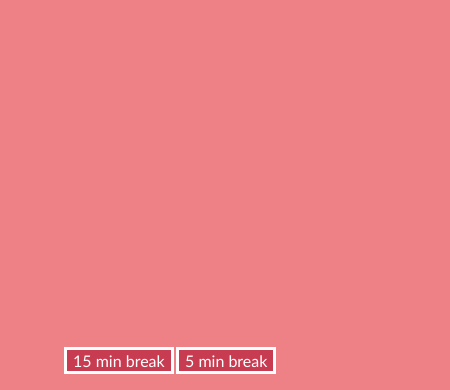
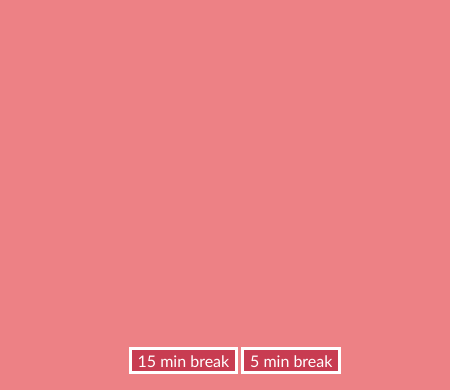
Before and after one commit to Luke-Goodridge/Electron-Pomodoro, an Electron app: page index.html in a window 450 px wide. Shown: the part 454-844 px from the top of the page. Drawn offline with Linux system fonts and the light colour scheme.

Commit message:
added in some more positioning and styles

```diff
--- a/index.html
+++ b/index.html
@@ -12,8 +12,8 @@
       <p id="timer" style="color: aliceblue">25:00</p>
       <button class="pomo-btn" id="pause"></button>
       <button class="pomo-btn" id="reset">Reset</button>
-      <button class="pomo-btn short-btn" id="reset">5 min break</button>
-      <button class="pomo-btn long-btn" id="reset">15 min break</button>
+      <button class="pomo-btn short-btn">5 min break</button>
+      <button class="pomo-btn long-btn">15 min break</button>
     </div>
     <script type="module" src="js/app.js"></script>
   </body>
--- a/js/app.js
+++ b/js/app.js
@@ -30,6 +30,8 @@ const notify = () => {
 };
 const pauseBtn = document.querySelector("#pause");
 const resetBtn = document.querySelector("#reset");
+const longBreakBtn = document.querySelector("#reset");
+const shortBreakBtn = document.querySelector("#reset");
 
 timer.innerHTML = formatToTime(initialValue);
 pauseBtn.innerHTML = beginTimerText;
--- a/styles/styles.css
+++ b/styles/styles.css
@@ -18,6 +18,11 @@ body {
 }
 #pomo-container img {
   margin: 0.4rem;
+  transition: transform 0.6s;
+}
+#pomo-container img:hover {
+  transform: scale(1.5);
+  transform: rotate(360deg);
 }
 
 .pomo-btn {
@@ -29,10 +34,15 @@ body {
   border: 3px solid white;
   cursor: pointer;
   font-family: "Gill Sans", "Gill Sans MT", Calibri, "Trebuchet MS", sans-serif;
+  transition: all 0.2s;
 }
 
 .pomo-btn:focus {
   outline: none;
+}
+
+.pomo-btn:hover {
+  filter: brightness(85%);
 }
 
 .pomo-btn.short-btn,
@@ -43,10 +53,10 @@ body {
 }
 
 .long-btn {
-  left: 3rem;
+  left: 25%;
   bottom: 0;
 }
 .short-btn {
-  left: 10rem;
+  left: 50%;
   bottom: 0;
 }
```
